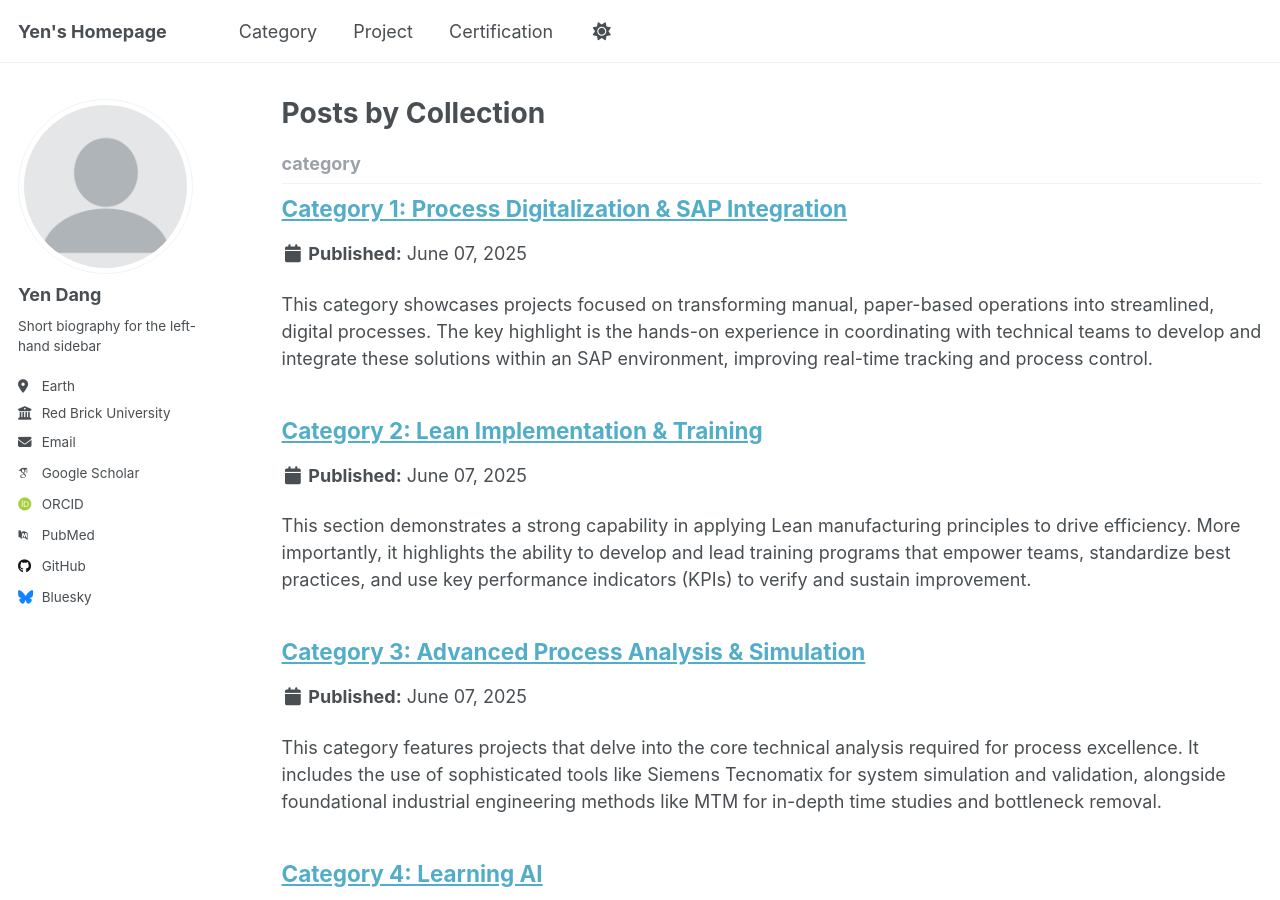
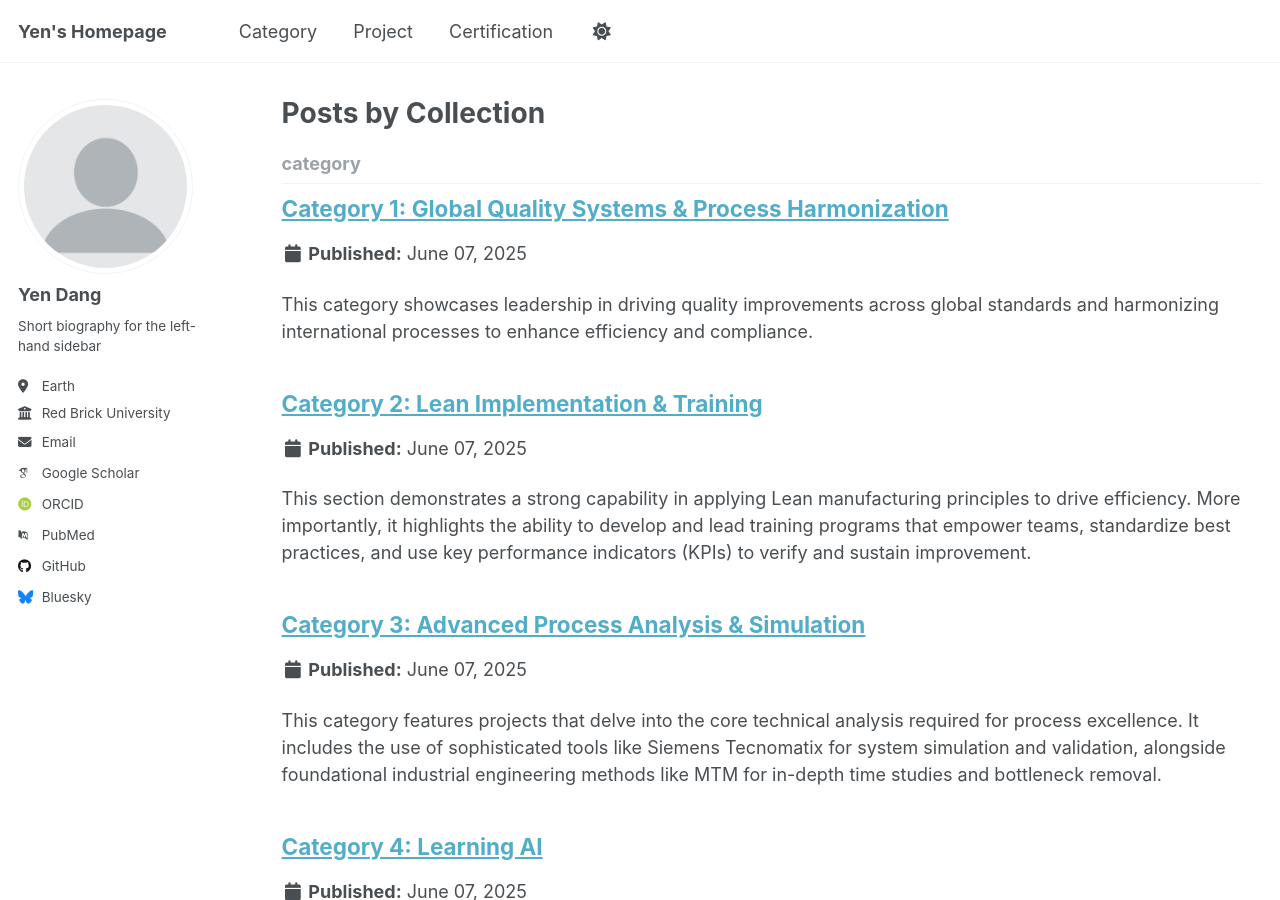
Before and after one commit to yen010390/yen010390.github.io, a Jekyll site: the page built from _pages/collection-archive.html, in a window 1280 px wide and 900 px high. Built offline with Jekyll 4.4.1, drawn with Linux system fonts in a browser that asks for light colours; some web fonts are replaced.

Commit message:
Update c1.md

```diff
--- a/_category/c1.md
+++ b/_category/c1.md
@@ -1,9 +1,64 @@
 ---
-title: "Category 1: Process Digitalization & SAP Integration"
-excerpt: "This category showcases projects focused on transforming manual, paper-based operations into streamlined, digital processes. The key highlight is the hands-on experience in coordinating with technical teams to develop and integrate these solutions within an SAP environment, improving real-time tracking and process control."
+layout: default
+title: "Category 1: Global Quality Systems & Process Harmonization"
+excerpt: "This category showcases leadership in driving quality improvements across global standards and harmonizing international processes to enhance efficiency and compliance."
 collection: category
+permalink: /category/global-quality-systems/
+category: "Category 1: Global Quality Systems & Process Harmonization"
 ---
 
-# Category 1: Process Digitalization & SAP Integration
+<h2>📂 Projects in category: {{Category 1: Global Quality Systems & Process Harmonization}}</h2>
 
-## Project 1:
+<style>
+  .project-box {
+    border-left: 6px solid #3498db;
+    border: 1px solid #ccc;
+    border-radius: 6px;
+    background-color: #fafafa;
+    padding: 16px;
+    margin-bottom: 20px;
+  }
+  .project-title {
+    font-size: 1.25rem;
+    font-weight: bold;
+    margin-bottom: 6px;
+  }
+  .project-tags {
+    margin-top: 12px;
+    font-size: 0.9rem;
+    color: #555;
+  }
+  .project-tags span {
+    background-color: #e0e0e0;
+    border-radius: 4px;
+    padding: 2px 8px;
+    margin-right: 6px;
+    display: inline-block;
+  }
+</style>
+
+{% assign projects = site.pages | where_exp:"p","p.path contains 'project/'" %}
+
+{% assign filtered_projects = projects | where:"category", page.category %}
+
+{% if filtered_projects.size > 0 %}
+  {% for project in filtered_projects %}
+    <div class="project-box">
+      <div class="project-title">
+        <a href="{{ project.url | relative_url }}">{{ project.title }}</a>
+      </div>
+      <div class="project-excerpt">
+        {{ project.excerpt | strip_html | truncatewords: 30 }}
+      </div>
+      {% if project.tags %}
+        <div class="project-tags">
+          {% for tag in project.tags %}
+            <span>#{{ tag }}</span>
+          {% endfor %}
+        </div>
+      {% endif %}
+    </div>
+  {% endfor %}
+{% else %}
+  <p>No projects found in this category.</p>
+{% endif %}
```
